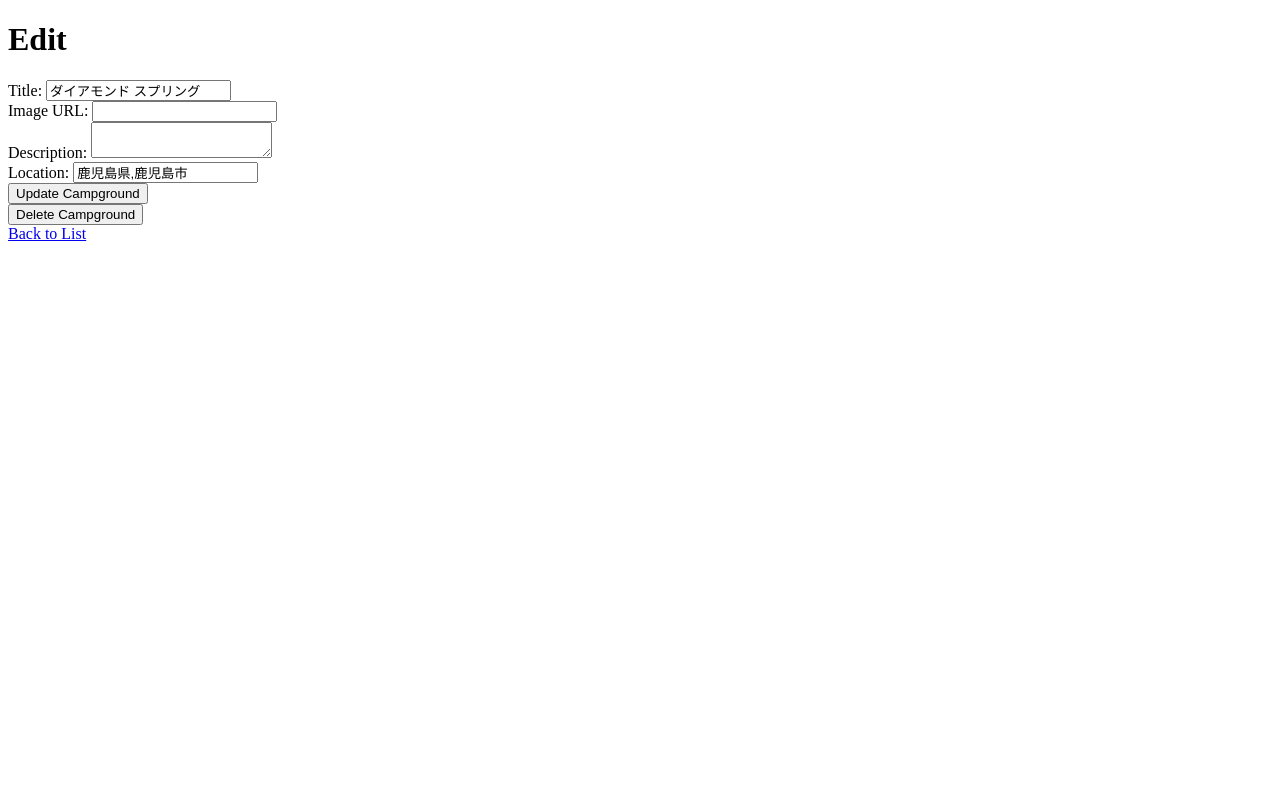
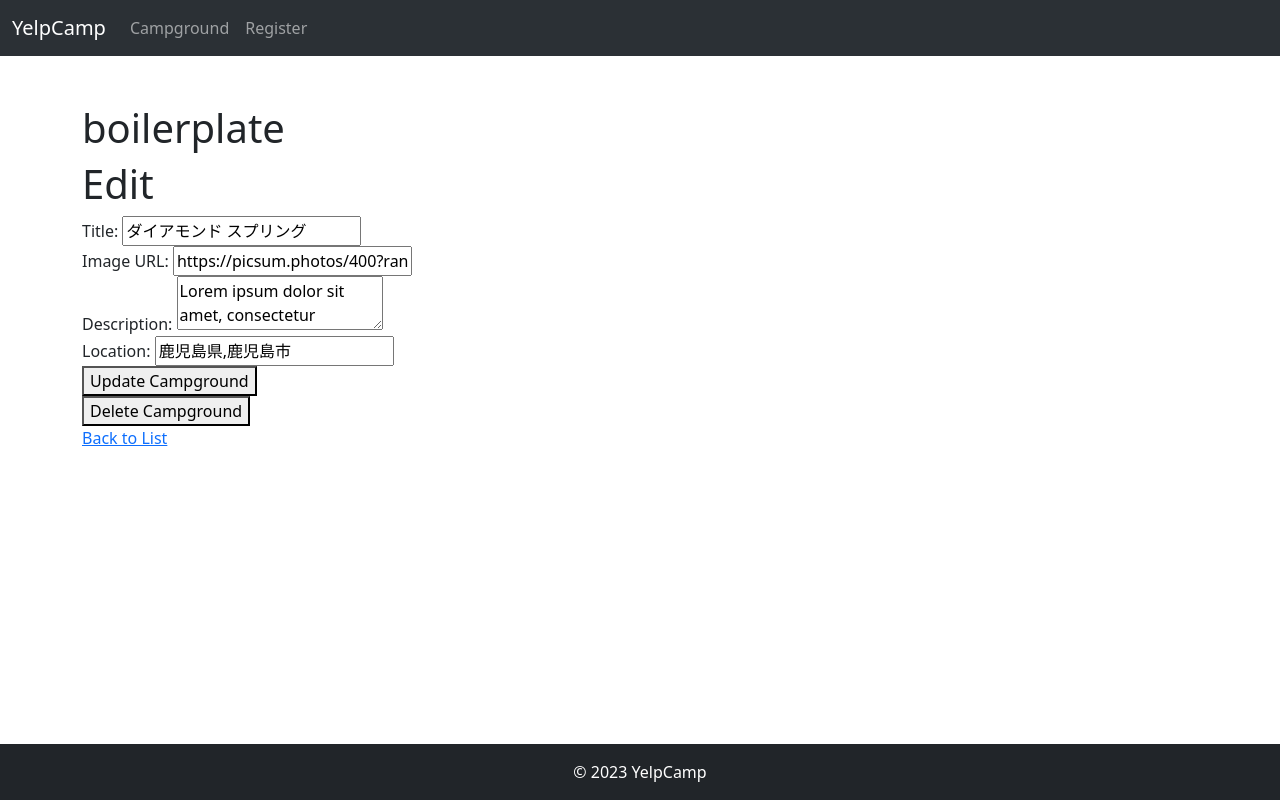
Before and after one commit to zukakosan/webdevbootcamp, a Node server app: page /campgrounds/600000000000000000000003/edit in a window 1280 px wide. Run offline with Node 20, Linux system fonts and the light colour scheme; data comes from the database, SQL or seed files in the repository; some libraries are stand-ins or nearby versions.

Commit message:
use layouts with ejs-mate/bootstrap

```diff
--- a/YelpCamp/app.js
+++ b/YelpCamp/app.js
@@ -8,6 +8,7 @@ const morgan = require('morgan');
 // export されたモデルをインポート
 const Campground = require('./models/campground');
 const { render } = require('ejs');
+const ejsMate = require('ejs-mate');
 // connect to mongoose
 mongoose.connect('mongodb://localhost:27017/yelp-camp', {
     useNewUrlParser: true,
@@ -24,6 +25,9 @@ mongoose.connect('mongodb://localhost:27017/yelp-camp', {
 // middleware は、express の上に成り立つ仕組み
 app.set('view engine', 'ejs');
 app.set('views', path.join(__dirname, 'views'));
+
+app.engine('ejs', ejsMate);
+
 // app.use() の内容は、リクエストが来るたびに毎回実行される
 app.use(express.urlencoded({ extended: true }));
 app.use(methodoverride('_method'));
--- a/YelpCamp/package.json
+++ b/YelpCamp/package.json
@@ -1,6 +1,7 @@
 {
   "dependencies": {
     "ejs": "^3.1.10",
+    "ejs-mate": "^4.0.0",
     "express": "^5.1.0",
     "method-override": "^3.0.0",
     "mongoose": "^5.13.23",
--- a/YelpCamp/seeds/seed.js
+++ b/YelpCamp/seeds/seed.js
@@ -15,7 +15,10 @@ const seedDB = async () => {
         const randomIndex = Math.floor(Math.random() * cities.length);
         const camp = new Campground({
             location: `${cities[randomIndex].prefecture},${cities[randomIndex].city}`,
-            title: `${sample(descriptors)} ${sample(places)}`
+            title: `${sample(descriptors)} ${sample(places)}`,
+            image: `https://picsum.photos/400?random=${Math.random()}`,
+            price: Math.floor(Math.random() * 20) + 1000,
+            description: 'Lorem ipsum dolor sit amet, consectetur adipiscing elit.'
         });
         await camp.save();
     };
--- a/YelpCamp/views/campgrounds/edit.ejs
+++ b/YelpCamp/views/campgrounds/edit.ejs
@@ -1,11 +1,5 @@
-<!DOCTYPE html>
-<html lang="en">
-<head>
-    <meta charset="UTF-8">
-    <meta name="viewport" content="width=device-width, initial-scale=1.0">
-    <title>Document</title>
-</head>
-<body>
+<% layout('layouts/boilerplate') %>
+
 <h1>Edit</h1>
 <form action="/campgrounds/<%= ground._id %>?_method=PUT" method="post">
     <div>
@@ -32,5 +26,4 @@
 </form>
 
 <a href="/campgrounds">Back to List</a>
-</body>
-</html>
+<% layout('layouts/boilerplate') %>
--- a/YelpCamp/views/campgrounds/show.ejs
+++ b/YelpCamp/views/campgrounds/show.ejs
@@ -9,6 +9,7 @@
     <h1><%= ground.title %></h1>
     <p><%= ground.description %></p>
     <p><%= ground.location %></p>
+    <img src="<%= ground.image %>" alt="<%= ground.title %>" class="img-fluid">
     <a href="/campgrounds">Back to List</a>
     <a href="/campgrounds/<%= ground._id %>/edit">Edit</a>
 </body>
--- /dev/null
+++ b/YelpCamp/views/layouts/boilerplate.ejs
@@ -0,0 +1,24 @@
+<!DOCTYPE html>
+<html lang="en">
+
+<head>
+    <meta charset="UTF-8">
+    <meta name="viewport" content="width=device-width, initial-scale=1.0">
+    <title>YelpCamp</title>
+    <link href="https://cdn.jsdelivr.net/npm/bootstrap@5.3.0/dist/css/bootstrap.min.css" rel="stylesheet"
+        integrity="sha384-9ndCyUaIbzAi2FUVXJi0CjmCapSmO7SnpJef0486qhLnuZ2cdeRhO02iuK6FUUVM" crossorigin="anonymous">
+    <script src="https://cdn.jsdelivr.net/npm/bootstrap@5.3.0/dist/js/bootstrap.bundle.min.js"
+        integrity="sha384-geWF76RCwLtnZ8qwWowPQNguL3RmwHVBC9FhGdlKrxdiJJigb/j/68SIy3Te4Bkz"
+        crossorigin="anonymous"></script>
+</head>
+
+<body class="d-flex flex-column min-vh-100">
+<%- include('../partials/navbar.ejs') %>
+    <main class="container mt-5">
+        <h1>boilerplate</h1>
+        <%- body -%>
+    </main>
+<%- include('../partials/footer.ejs') %>
+</body>
+
+</html>
--- /dev/null
+++ b/YelpCamp/views/partials/footer.ejs
@@ -0,0 +1,3 @@
+<footer class="footer fixed-bottom bg-dark text-white text-center py-3">
+    <span>&copy; 2023 YelpCamp</span>
+</footer>
--- /dev/null
+++ b/YelpCamp/views/partials/navbar.ejs
@@ -0,0 +1,19 @@
+<nav class="navbar navbar-expand-lg bg-body-tertiary sticky-top" data-bs-theme="dark">
+    <div class="container-fluid">
+        <a class="navbar-brand" href="/">YelpCamp</a>
+        <button class="navbar-toggler" type="button" data-bs-toggle="collapse" data-bs-target="#navbarNav"
+            aria-controls="navbarNav" aria-expanded="false" aria-label="Toggle navigation">
+            <span class="navbar-toggler-icon"></span>
+        </button>
+        <div class="collapse navbar-collapse" id="navbarNav">
+            <ul class="navbar-nav">
+                <li class="nav-item">
+                    <a class="nav-link" href="/campgrounds">Campground</a>
+                </li>
+                <li class="nav-item">
+                    <a class="nav-link" href="/campgrounds/new">Register</a>
+                </li>
+            </ul>
+        </div>
+    </div>
+</nav>
```
Also changed, not shown: YelpCamp/views/campgrounds/index.ejs (+22 -18 lines), YelpCamp/views/campgrounds/new.ejs (+2 -10 lines), YelpCamp/views/home.ejs (+3 -11 lines), YelpCamp/views/login.ejs (+2 -10 lines), YelpCamp/views/secret.ejs (+6 -14 lines), 1 other file. Lines whose indentation alone changed are shown as unchanged.
